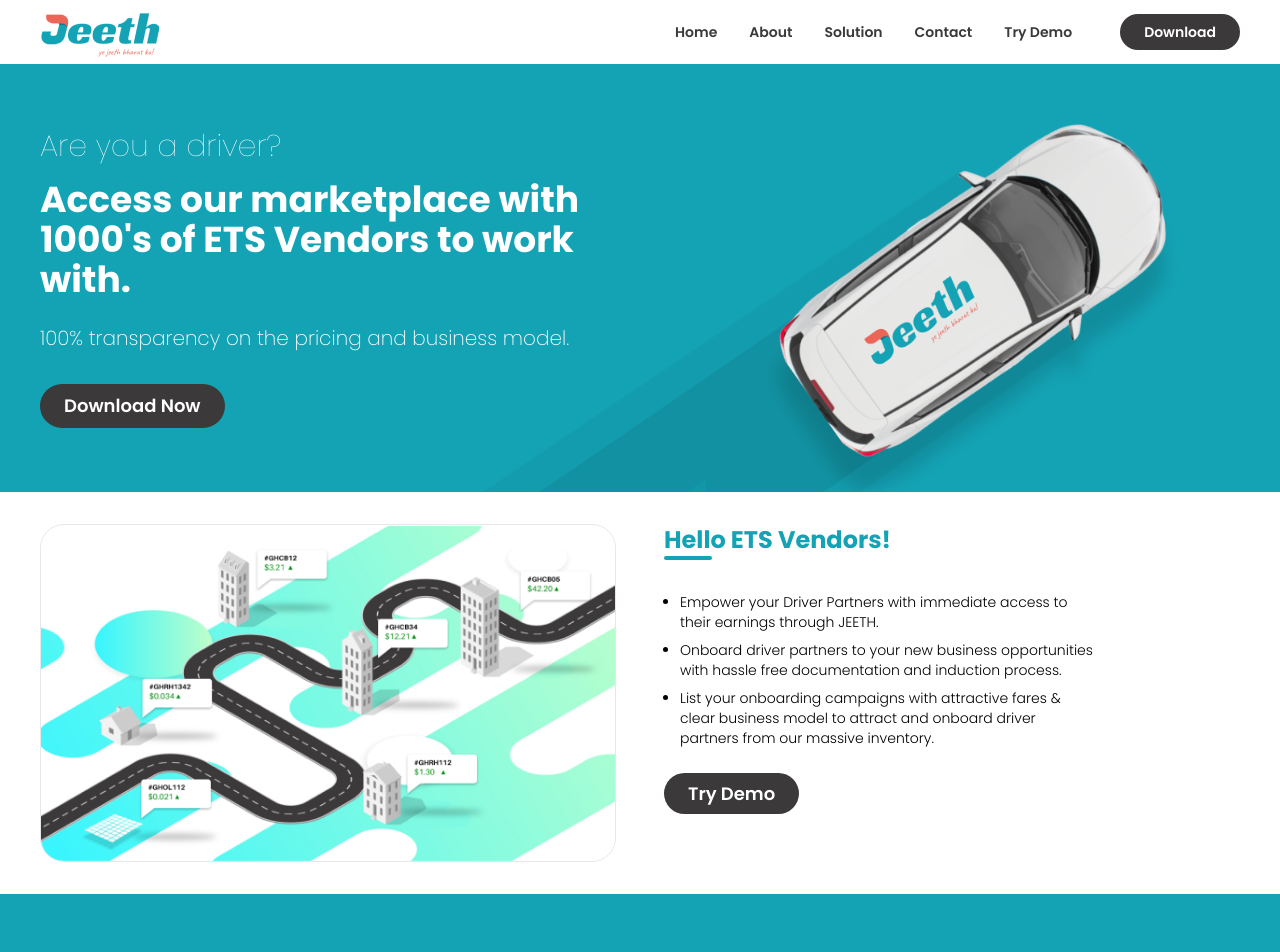
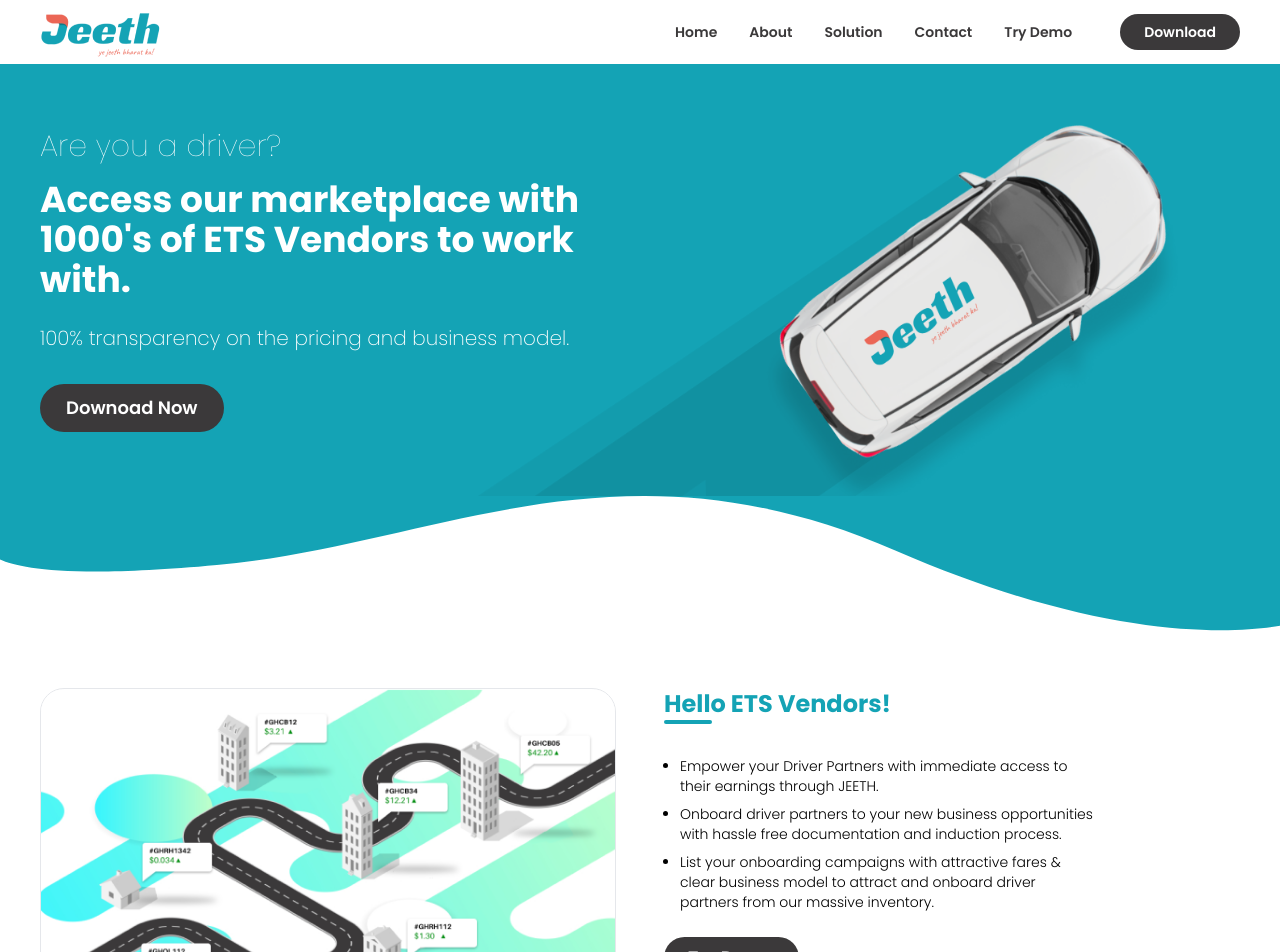
Before and after one commit to buildby/Jeethlandingpage, a Next.js app: page / in a window 1280 px wide. Shown: the top 952 px of the page. Built offline with nearby package versions, Linux system fonts and the light colour scheme.

Commit message:
add waves

```diff
--- a/src/app/page.tsx
+++ b/src/app/page.tsx
@@ -1,3 +1,4 @@
+import { Button } from "../components/Button";
 import { ClientListing } from "../components/client-listing";
 import { Testimonials } from "../components/testimonials";
 import { ValueSlider } from "../components/value-slider";
@@ -13,23 +14,20 @@
             <h3 className="mb-6 font-bold text-4xl">Access our marketplace with 1000's of ETS Vendors to work with.</h3>
 
             <p className="font-extralight text-xl">100% transparency on the pricing and business model.</p>
-            <a href="#" className="mt-8 w-[fit-content] bg-secondary text-white text-lg font-semibold py-2 px-6 rounded-full hover:text-secondary hover:bg-primary hover:outline hover:outline-secondary transition-all">
-              Download Now
-            </a>
+            <Button text="Downoad Now" link="#" className="mt-8" />
           </div>
           <div className="order-1 md:order-2 transform translate-x-[-40%] translate-y-[20%] md:translate-x-[-20%] md:translate-y-[20%]">
             <img className="scale-[1.7] md:scale-[1.4]" src="home/car-with-shadow.png" alt="" />
           </div>
         </div>
+        <div className="max-h-[80px] md:max-h-[160px] overflow-clip">
+          <img className="min-w-[800px] w-full" src="home/wave.svg" alt="" />
+        </div>
       </section>
 
-      {/* <section className="relative py-10">
-        <img className="absolute translate-x-0 translate-y-[-70%]" src="home/wave.svg" alt="" />
-      </section> */}
-
-      <section className="p-4 md:p-0 mb-8 container mx-auto z-1">
-        <div className="grid grid-cols-1 md:grid-cols-2 gap-12">
-          <img className="md:block hidden border rounded-3xl" src="home/road.png" alt="ETS Vendors" />
+      <section className="p-4 md:p-0 mb-8">
+        <div className="container mx-auto grid grid-cols-1 md:grid-cols-2 gap-12">
+          <img className="border rounded-3xl" src="home/road.png" alt="ETS Vendors" />
           <div className="w-full">
             <h3 className="text-primary text-2xl font-bold">Hello ETS Vendors!</h3>
             <div className="bg-primary w-[48px] h-[4px] rounded-lg"></div>
--- /dev/null
+++ b/src/components/Button.tsx
@@ -0,0 +1,20 @@
+export const Button = ({ text, link, className, onClick }: {
+  text: string,
+  link?: string,
+  className?: string
+  onClick?: () => void
+}) => {
+  const defaultClass = "w-[fit-content] bg-secondary text-white text-lg font-semibold py-2 px-6 rounded-full border-2 border-transparent hover:text-secondary hover:bg-primary hover:border-secondary transition-all"
+  if (link) {
+    return (
+      <a href={link} className={`${className} ${defaultClass}`} > {text} </a>
+    );
+  } else if (onClick) {
+    return (
+      <button onClick={onClick} className={`${className} ${defaultClass}`}> {text}</button>
+    )
+  } else {
+    return null;
+  }
+
+}
```
